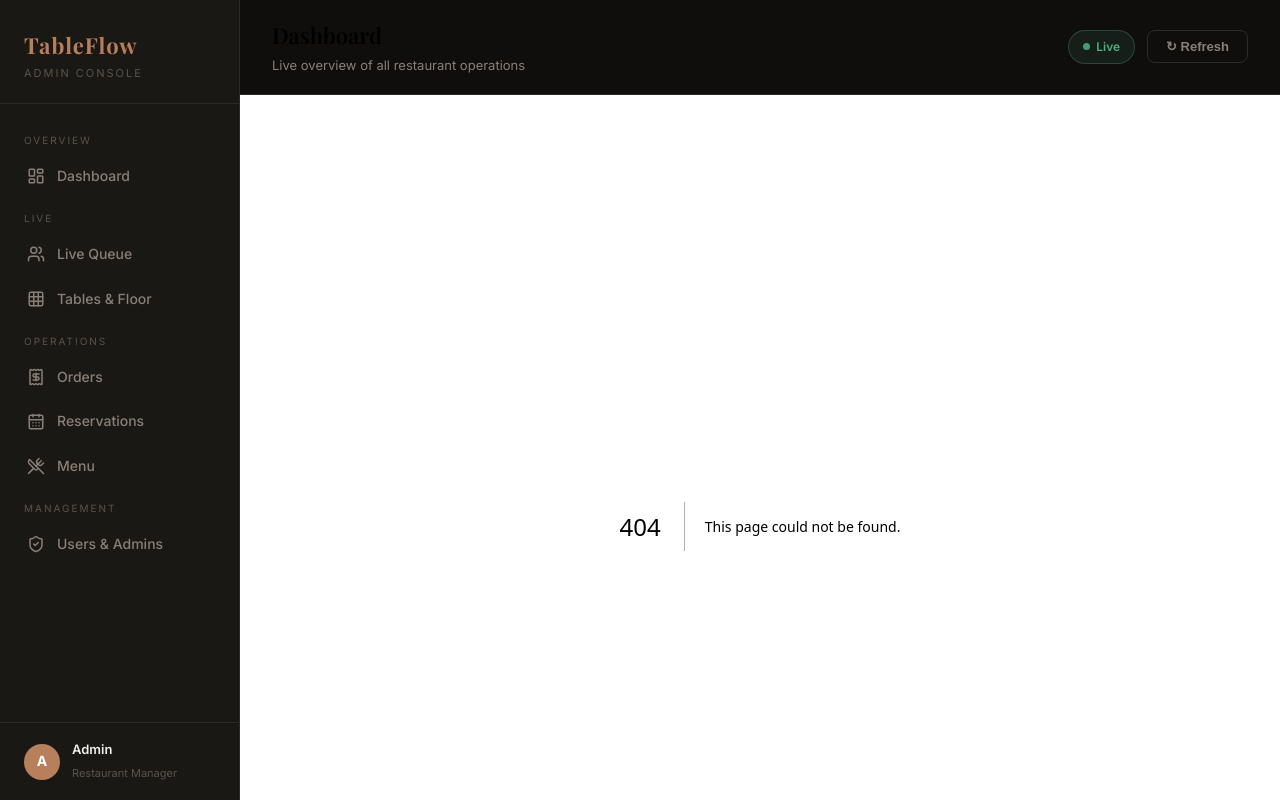
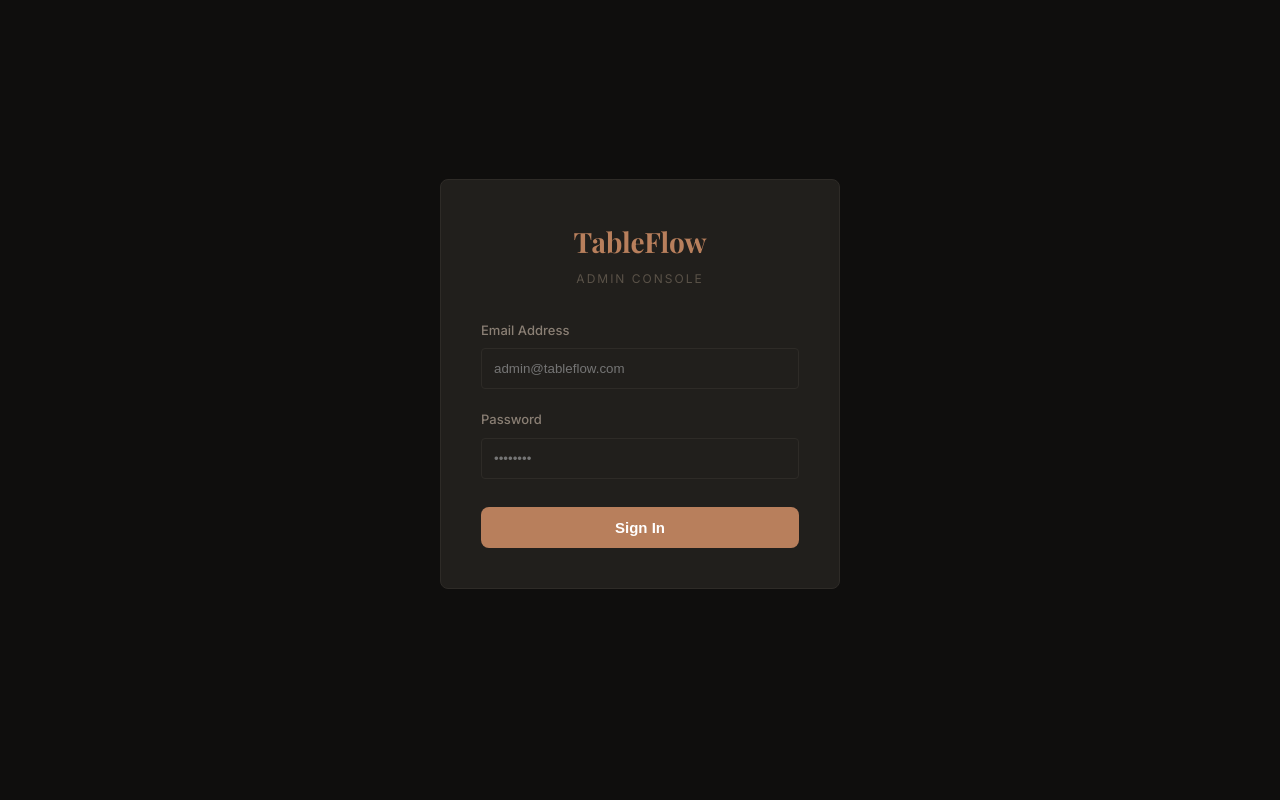
Before and after one commit to Achintha2002/TableFlow, a Next.js app in the folder admin/: page /login in a window 1280 px wide. Before the commit this address had no page. Built offline with nearby package versions, Linux system fonts and the light colour scheme.

Commit message:
Add Login System and Delete User functionality to Admin Dashboard

```diff
--- a/admin/src/app/layout.js
+++ b/admin/src/app/layout.js
@@ -2,6 +2,7 @@ import './globals.css';
 import '../../admin.css';
 import Sidebar from '../components/Sidebar';
 import Topbar from '../components/Topbar';
+import AuthGuard from '../components/AuthGuard';
 
 export const metadata = {
   title: 'TableFlow — Admin Dashboard',
@@ -15,15 +16,9 @@ export default function RootLayout({ children }) {
         <link href="https://fonts.googleapis.com/css2?family=Inter:wght@400;500;600;700&family=Playfair+Display:wght@600;700&display=swap" rel="stylesheet" />
       </head>
       <body>
-        <div className="admin-layout">
-          <Sidebar />
-          <main className="main-content">
-            <Topbar />
-            <div className="page-content">
-              {children}
-            </div>
-          </main>
-        </div>
+        <AuthGuard>
+          {children}
+        </AuthGuard>
       </body>
     </html>
   );
--- /dev/null
+++ b/admin/src/app/login/page.js
@@ -0,0 +1,84 @@
+"use client";
+import { useState } from 'react';
+import { supabase } from '../../lib/supabase';
+import { useRouter } from 'next/navigation';
+
+export default function LoginPage() {
+  const [email, setEmail] = useState('');
+  const [password, setPassword] = useState('');
+  const [loading, setLoading] = useState(false);
+  const [errorMsg, setErrorMsg] = useState('');
+  const router = useRouter();
+
+  async function handleLogin(e) {
+    e.preventDefault();
+    setLoading(true);
+    setErrorMsg('');
+
+    const { data, error } = await supabase.auth.signInWithPassword({
+      email,
+      password,
+    });
+
+    if (error) {
+      setErrorMsg(error.message);
+      setLoading(false);
+    } else {
+      // AuthGuard will handle the redirection after verifying the role
+      // But we can eagerly redirect to trigger it
+      router.push('/');
+    }
+  }
+
+  return (
+    <div style={{ display: 'flex', height: '100vh', width: '100vw', alignItems: 'center', justifyContent: 'center', background: 'var(--bg-base)' }}>
+      <div className="full-data-card" style={{ width: 400, padding: 40, background: 'var(--bg-card)', border: '1px solid var(--border)', borderRadius: 8 }}>
+        <div style={{ textAlign: 'center', marginBottom: 32 }}>
+          <h1 style={{ fontFamily: 'var(--font-serif)', color: 'var(--primary)', fontSize: 28, margin: 0 }}>TableFlow</h1>
+          <p style={{ color: 'var(--text-muted)', fontSize: 12, letterSpacing: 2, textTransform: 'uppercase', marginTop: 4 }}>Admin Console</p>
+        </div>
+
+        {errorMsg && (
+          <div style={{ background: 'rgba(239, 68, 68, 0.1)', border: '1px solid rgba(239, 68, 68, 0.2)', color: '#ef4444', padding: '12px', borderRadius: 4, marginBottom: 20, fontSize: 14 }}>
+            {errorMsg}
+          </div>
+        )}
+
+        <form onSubmit={handleLogin} style={{ display: 'flex', flexDirection: 'column', gap: 20 }}>
+          <div style={{ display: 'flex', flexDirection: 'column', gap: 8 }}>
+            <label style={{ color: 'var(--text-secondary)', fontSize: 13, fontWeight: 500 }}>Email Address</label>
+            <input
+              type="email"
+              required
+              value={email}
+              onChange={e => setEmail(e.target.value)}
+              style={{ width: '100%', padding: '12px', background: 'var(--bg-surface)', border: '1px solid var(--border)', color: 'var(--text-primary)', borderRadius: 4, outline: 'none' }}
+              placeholder="admin@tableflow.com"
+            />
+          </div>
+
+          <div style={{ display: 'flex', flexDirection: 'column', gap: 8 }}>
+            <label style={{ color: 'var(--text-secondary)', fontSize: 13, fontWeight: 500 }}>Password</label>
+            <input
+              type="password"
+              required
+              value={password}
+              onChange={e => setPassword(e.target.value)}
+              style={{ width: '100%', padding: '12px', background: 'var(--bg-surface)', border: '1px solid var(--border)', color: 'var(--text-primary)', borderRadius: 4, outline: 'none' }}
+              placeholder="••••••••"
+            />
+          </div>
+
+          <button
+            type="submit"
+            disabled={loading}
+            className="btn btn-primary"
+            style={{ width: '100%', padding: '12px', marginTop: 8, fontSize: 15, justifyContent: 'center' }}
+          >
+            {loading ? 'Signing in...' : 'Sign In'}
+          </button>
+        </form>
+      </div>
+    </div>
+  );
+}
--- /dev/null
+++ b/admin/src/components/AuthGuard.js
@@ -0,0 +1,99 @@
+"use client";
+import { useEffect, useState } from 'react';
+import { useRouter, usePathname } from 'next/navigation';
+import { supabase } from '../lib/supabase';
+import Sidebar from './Sidebar';
+import Topbar from './Topbar';
+
+export default function AuthGuard({ children }) {
+  const [loading, setLoading] = useState(true);
+  const [authorized, setAuthorized] = useState(false);
+  const [isLoginRoute, setIsLoginRoute] = useState(false);
+  const router = useRouter();
+  const pathname = usePathname();
+
+  useEffect(() => {
+    setIsLoginRoute(pathname === '/login');
+    checkSession();
+
+    const { data: { subscription } } = supabase.auth.onAuthStateChange((event, session) => {
+      if (event === 'SIGNED_IN') {
+        checkSession();
+      } else if (event === 'SIGNED_OUT') {
+        setAuthorized(false);
+        if (pathname !== '/login') {
+          router.push('/login');
+        }
+      }
+    });
+
+    return () => {
+      subscription.unsubscribe();
+    };
+  }, [pathname]);
+
+  async function checkSession() {
+    try {
+      const { data: { session } } = await supabase.auth.getSession();
+
+      if (!session) {
+        setAuthorized(false);
+        if (pathname !== '/login') {
+          router.push('/login');
+        }
+      } else {
+        // Verify role
+        const { data: userRecord } = await supabase
+          .from('users')
+          .select('role')
+          .eq('id', session.user.id)
+          .single();
+
+        if (userRecord && (userRecord.role === 'admin' || userRecord.role === 'staff')) {
+          setAuthorized(true);
+          if (pathname === '/login') {
+            router.push('/');
+          }
+        } else {
+          // Log out unauthorized users
+          await supabase.auth.signOut();
+          alert("Access Denied: You do not have permission to view the Admin Dashboard.");
+        }
+      }
+    } catch (e) {
+      console.error("Auth check failed:", e);
+    } finally {
+      setLoading(false);
+    }
+  }
+
+  if (loading) {
+    return (
+      <div style={{ display: 'flex', alignItems: 'center', justifyContent: 'center', height: '100vh', background: 'var(--bg-base)' }}>
+        <p style={{ color: 'var(--text-muted)' }}>Verifying access...</p>
+      </div>
+    );
+  }
+
+  // If on login route, render just children (no sidebar/topbar)
+  if (isLoginRoute) {
+    return children;
+  }
+
+  // If not authorized and not on login, render nothing (will redirect)
+  if (!authorized) {
+    return null;
+  }
+
+  return (
+    <div className="admin-layout">
+      <Sidebar />
+      <main className="main-content">
+        <Topbar />
+        <div className="page-content">
+          {children}
+        </div>
+      </main>
+    </div>
+  );
+}
```
Also changed, not shown: admin/src/app/users/page.js (+33 -3 lines), 1 other file (tests, documents, lock files or other folders).
